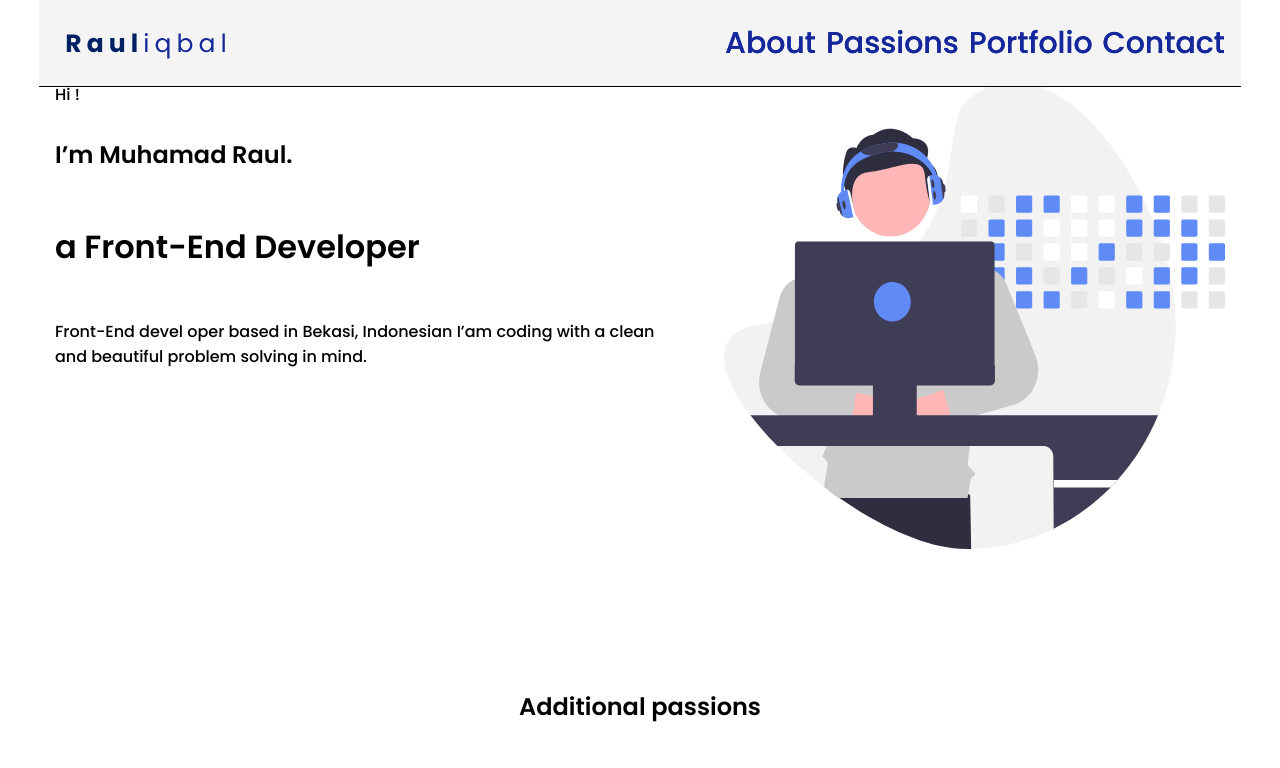
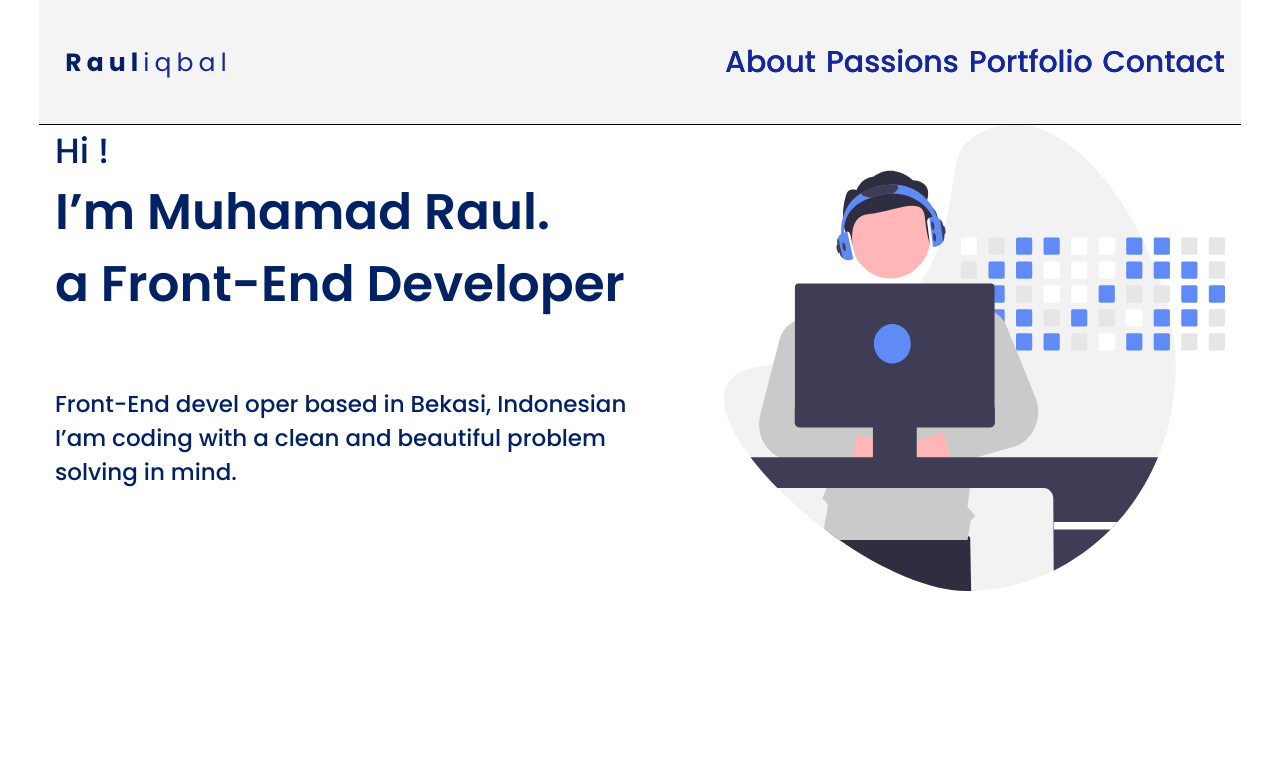
Before and after one commit to yevhenkr/portfolio-second-variant, a React app: page / in a window 1280 px wide. Shown: the top 768 px of the page. Built offline with nearby package versions, Linux system fonts and the light colour scheme.

Commit message:
refactor: txt in main

```diff
--- a/src/App.tsx
+++ b/src/App.tsx
@@ -27,4 +27,6 @@ const AppStyle = styled.div`
     justify-content: center;
     font-family: Poppins, sans-serif;
     font-weight: ${myTheme.font.weights.regular};
+    font-size: 35px;
+    color: ${myTheme.color.navy};
 `;
--- a/src/common/components/layout/sections/main/Main.tsx
+++ b/src/common/components/layout/sections/main/Main.tsx
@@ -1,6 +1,7 @@
 import {UserSVG} from "../../../../../assets/icons/user";
 import styled from "styled-components";
 import {FlexWrapper} from "../../../ui/flexWrapper/FlexWrapper";
+import {myTheme} from "../../../../../styles/Theme.styled";
 
 export const Main = () => {
     return (
@@ -8,8 +9,10 @@ export const Main = () => {
             <FlexWrapper flexDirection={"row"} justify={"space-between"} max_width={"1170px"}>
                 <FlexWrapper flexDirection={"column"} max_width={"600px"} width={"100%"}>
                     <StyledSpan>Hi !</StyledSpan>
-                    <StyledH2>I’m Muhamad Raul.</StyledH2>
-                    <StyledH1>a Front-End Developer</StyledH1>
+                    <FlexWrapper flexDirection={"column"} justify={"center"}>
+                        <StyledH2>I’m Muhamad Raul.</StyledH2>
+                        <StyledH1>a Front-End Developer</StyledH1>
+                    </FlexWrapper>
                     <StyledP>Front-End devel oper based in Bekasi, Indonesian
                         I’am coding with a clean and beautiful problem
                         solving in mind.</StyledP>
@@ -24,10 +27,24 @@ const StyledMain = styled.main`
     max-width: 1170px;
     width: 100%;
     padding-bottom: 120px;
-    padding-top: 82px;
+    padding-top: 124px;
 `
 const StyledSpan = styled.span`
 `
-const StyledH1 = styled.h1``
-const StyledH2 = styled.h2``
-const StyledP = styled.p``
+const StyledH1 = styled.h1`
+    margin: 0;
+    font-family: Poppins, sans-serif;
+    font-weight: ${myTheme.font.weights.semiBold};
+    font-size: 50px;
+    padding-bottom: 32px`
+const StyledH2 = styled.h2`
+    margin: 0;
+    line-height: 1;
+    font-family: Poppins, sans-serif;
+    font-weight: ${myTheme.font.weights.semiBold};
+    font-size: 50px;
+`
+const StyledP = styled.p`
+    font-family: Poppins, sans-serif;
+    font-weight: ${myTheme.font.weights.regular};
+    font-size: 23px;`
```
